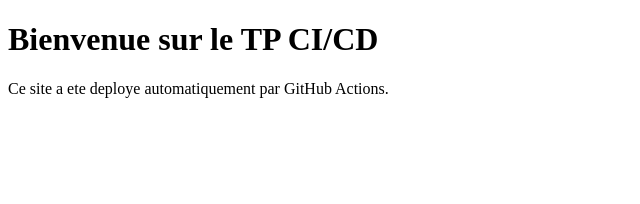
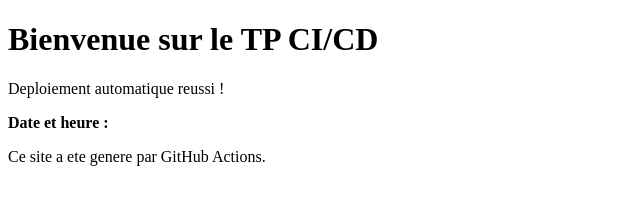
Before and after one commit to oumaymasaoudi/tp-node-ci-cd, a website: page index.html in a window 1280 px wide. Shown: the whole page, without its empty margins (0-640 px from the left). Drawn offline with Linux system fonts and the light colour scheme.

Commit message:
deploy: a75aa1dc3febfe220c3a4e8582c16cbd43d64a70

```diff
--- a/index.html
+++ b/index.html
@@ -1,11 +1,8 @@
 <!DOCTYPE html>
-<html lang="fr">
-<head>
-  <meta charset="UTF-8">
-  <title>TP Node.js CI/CD</title>
-</head>
+<html lang='fr'><head><meta charset='UTF-8'><title>TP Node.js CI/CD</title></head>
 <body>
-  <h1>Bienvenue sur le TP CI/CD</h1>
-  <p>Ce site a ete deploye automatiquement par GitHub Actions.</p>
-</body>
-</html>
+<h1>Bienvenue sur le TP CI/CD</h1>
+<p>Deploiement automatique reussi !</p>
+<p><strong>Date et heure :</strong> </p>
+<p>Ce site a ete genere par GitHub Actions.</p>
+</body></html>
```
